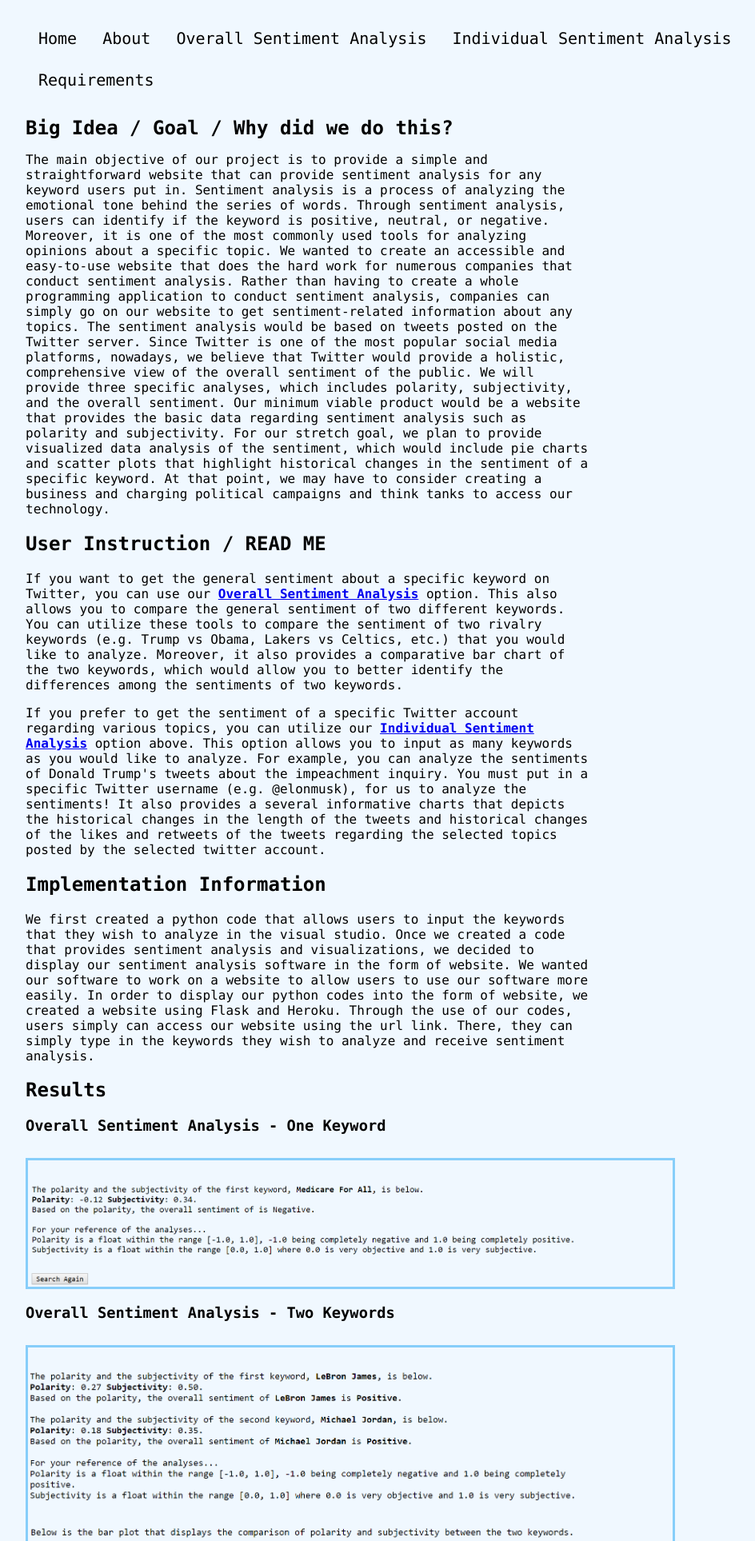
After one commit to azahiri/Project-Arteen-Jenny, a Flask app: page /requirements in a window 1280 px wide. The commit adds this page. Shown: the top 1927 px of the page at 80% size, without its empty margins (104-1048 px from the left). Run offline with Flask 2, Linux system fonts and the light colour scheme.

Commit message:
huge updates - we may be done

```diff
--- a/app.py
+++ b/app.py
@@ -31,7 +31,9 @@ from overall import remove_url, create_dictionary, clean_tweets, get_sentiment,
 image_folder = os.path.join('static', 'images')
 
 app = Flask(__name__)
+app.config['TEMPLATES_AUTO_RELOAD'] = True
 app.config['UPLOAD_FOLDER'] = image_folder
+app.config['SEND_FILE_MAX_AGE_DEFAULT'] = 0
 # app.config['CELERY_BROKER_URL'] = 'redis://localhost:6379/0'
 # app.config['CELERY_RESULT_BACKEND'] = 'redis://localhost:6379/0'
 
@@ -116,7 +118,10 @@ def individual_sentiment_analysis():
     if request.method == "POST":
         input_keywords = request.form["keywords"]
         SCREEN_NAME = request.form['username']
-        KEYWORDS = input_keywords.split(',')
+        KEYWORDS = input_keywords.split(', ')
+        dash = '-'
+        KEYWORDSV2 = dash.join(KEYWORDS)
+        KEYWORDSV3 = KEYWORDSV2.replace(" ", "")
 
         tweets = get_tweets_by_username(screen_name=SCREEN_NAME)
 
@@ -191,15 +196,15 @@ def individual_sentiment_analysis():
         tret = pd.Series(data=data['RTs'].values, index=data['Date'])
 
         tlen.plot(figsize=(16,4), color='r')
-        plt.savefig(f'static/images/{SCREEN_NAME}-Length.png')
+        plt.savefig(f'static/images/{SCREEN_NAME}{KEYWORDSV3}-Length.png')
 
         tfav.plot(figsize=(16,4), label="Likes", legend=True)
         tret.plot(figsize=(16,4), label="Retweets", legend=True)
-        plt.savefig(f'static/images/{SCREEN_NAME}-LikesRT.png')
+        plt.savefig(f'static/images/{SCREEN_NAME}{KEYWORDSV3}-LikesRT.png')
 
         if useful_tweets:
             return render_template(
-                "results.html", KEYWORDS=KEYWORDS, SCREEN_NAME=SCREEN_NAME, total_tweets=total_tweets, rounded_mean=rounded_mean, most_fav=most_fav, most_rt=most_rt, fav_max=fav_max, rt_max=rt_max, most_fav_characters=most_fav_characters, most_rt_characters=most_rt_characters, display_last_10_tweets=display_last_10_tweets.to_html(), rounded_percent_pos_tweets=rounded_percent_pos_tweets, rounded_percent_neu_tweets=rounded_percent_neu_tweets, rounded_percent_neg_tweets=rounded_percent_neg_tweets, TweetLenghtVisualization=f'static/images/{SCREEN_NAME}-Length.png', LikesvsRetweetsVisualization=f'static/images/{SCREEN_NAME}-LikesRT.png'
+                "results.html", KEYWORDS=KEYWORDS, SCREEN_NAME=SCREEN_NAME, total_tweets=total_tweets, rounded_mean=rounded_mean, most_fav=most_fav, most_rt=most_rt, fav_max=fav_max, rt_max=rt_max, most_fav_characters=most_fav_characters, most_rt_characters=most_rt_characters, display_last_10_tweets=display_last_10_tweets.to_html(), rounded_percent_pos_tweets=rounded_percent_pos_tweets, rounded_percent_neu_tweets=rounded_percent_neu_tweets, rounded_percent_neg_tweets=rounded_percent_neg_tweets, TweetLenghtVisualization=f'static/images/{SCREEN_NAME}{KEYWORDSV3}-Length.png', LikesvsRetweetsVisualization=f'static/images/{SCREEN_NAME}{KEYWORDSV3}-LikesRT.png'
             )
         else:
             return render_template("index.html", error=True)
@@ -213,5 +218,23 @@ def home():
 def about():
     return render_template("aboutus.html")
 
-if __name__ == "__main__":
-    app.run(debug=True)
+@app.route("/requirements")
+def requirements():
+    return render_template("requirements.html")
+
+@app.after_request
+def add_header(r):
+    """
+    Add headers to both force latest IE rendering engine or Chrome Frame,
+    and also to cache the rendered page for 10 minutes.
+    """
+    r.headers["Cache-Control"] = "no-cache, no-store, must-revalidate"
+    r.headers["Pragma"] = "no-cache"
+    r.headers["Expires"] = "0"
+    r.headers['X-UA-Compatible'] = 'IE=Edge,chrome=1'
+    r.headers['Cache-Control'] = 'public, max-age=0'
+    return r
+
+if __name__ == '__main__':
+    app.jinja_env.auto_reload = True
+    app.run(debug=True, use_reloader=True, host='0.0.0.0')
--- a/credentials.py
+++ b/credentials.py
@@ -1,14 +1,14 @@
 # Twitter App access keys for @user
 
-# # Consume:
-# CONSUMER_KEY    = 'UWWq3Sfkk89IPHiMIW3geSgXS'
-# CONSUMER_SECRET = '9YcxuR1QoxS81FEEnY7FpA76G98j3q31fhl7MT0i55rFMGmV7W'
+# Consume:
+CONSUMER_KEY    = 'UWWq3Sfkk89IPHiMIW3geSgXS'
+CONSUMER_SECRET = '9YcxuR1QoxS81FEEnY7FpA76G98j3q31fhl7MT0i55rFMGmV7W'
 
-# # Access:
-# ACCESS_TOKEN  = '1041370203563732992-pnt2lwFytx0JBfaC3Mgpr9XlZ60m7F'
-# ACCESS_SECRET = 'D2PqFSBeLzjHelCqMKHvipr5vHcWhkdCJH9S4CWGsQkwS'
+# Access:
+ACCESS_TOKEN  = '1041370203563732992-pnt2lwFytx0JBfaC3Mgpr9XlZ60m7F'
+ACCESS_SECRET = 'D2PqFSBeLzjHelCqMKHvipr5vHcWhkdCJH9S4CWGsQkwS'
 
-CONSUMER_KEY = '90diU5nim8v4cUg0RFsdq6dqa'
-CONSUMER_SECRET = 'laShUmDF7tYMbX9Bk4F4u22FZiTIdzD6P84g7iiCh9rexzmLZD'
-ACCESS_TOKEN = '905501172798296065-WnvOPmPn1URZa2GLsgaeJGd0FvTtki0'
-ACCESS_SECRET = '4b4y3YW8broBjLGwcCVwWSfwHzcbr5dZqLMPE7zhl1Bzt'
+# CONSUMER_KEY = '90diU5nim8v4cUg0RFsdq6dqa'
+# CONSUMER_SECRET = 'laShUmDF7tYMbX9Bk4F4u22FZiTIdzD6P84g7iiCh9rexzmLZD'
+# ACCESS_TOKEN = '905501172798296065-WnvOPmPn1URZa2GLsgaeJGd0FvTtki0'
+# ACCESS_SECRET = '4b4y3YW8broBjLGwcCVwWSfwHzcbr5dZqLMPE7zhl1Bzt'
--- a/templates/aboutus.html
+++ b/templates/aboutus.html
@@ -36,7 +36,7 @@
           <td> <p style="margin-left: 5px; width: 300px; vertical-align: text-top;"> Name: Arteen Zahiri <br><br>
                   School: Babson College <br><br>
                   Year: Class of 2020 <br><br>
-                  Concentration: Information Technologies & Finance <br><br>
+                  Concentration: Information Technology & Finance <br><br>
           </p></td>
 
         </tr>
--- /dev/null
+++ b/templates/requirements.html
@@ -0,0 +1,112 @@
+<html lang="en">
+
+  <head>
+      <meta http-equiv="content-type" content="text/html; charset=utf-8" />
+      <meta name="viewport" content="width=device-width, initial-scale=1.0, maximum-scale=2.0, user-scalable=yes" />
+      <meta name="apple-mobile-web-app-capable" content="yes" />
+      <meta name="apple-mobile-web-app-status-bar-style" content="black" />
+      <meta name="mobile-web-app-capable" content="yes" />
+      <link rel="stylesheet" href="{{ url_for('static',    filename='css/style.css') }}">
+  <title>About Us</title>
+
+	<style>
+	/* Your styles go here */
+	</style>
+
+	<script>
+	/* Your JavaScript goes here */
+	</script>
+  </head>
+
+  <body>
+      {% extends "template.html" %}
+      {% block content %}
+
+<h2 style="margin-bottom: 0px;"> Big Idea / Goal / Why did we do this? </h2>
+
+<p style="width: 70%;">
+  The main objective of our project is to provide a simple and straightforward website
+  that can provide sentiment analysis for any keyword users put in. Sentiment analysis is a process of
+  analyzing the emotional tone behind the series of words. Through sentiment analysis, users can identify
+  if the keyword is positive, neutral, or negative. Moreover, it is one of the most commonly used tools for
+  analyzing opinions about a specific topic. We wanted to create an accessible and easy-to-use website that does
+  the hard work for numerous companies that conduct sentiment analysis. Rather than having to create a whole programming application
+  to conduct sentiment analysis, companies can simply go on our website to get sentiment-related information about any topics.
+
+  The sentiment analysis would be based on tweets posted on the Twitter server.
+  Since Twitter is one of the most popular social media platforms, nowadays,
+  we believe that Twitter would provide a holistic, comprehensive view of the overall sentiment of the public.
+  We will provide three specific analyses, which includes polarity, subjectivity, and the overall sentiment.
+  Our minimum viable product would be a website that provides the basic data regarding sentiment analysis such as polarity and subjectivity.
+  For our stretch goal, we plan to provide visualized data analysis of the sentiment,
+  which would include pie charts and scatter plots that highlight historical changes in the sentiment of a specific keyword.
+  At that point, we may have to consider creating a business and charging political campaigns and think tanks to access our technology.
+
+  </p>
+
+<h2 style="font-family:  monaco, Consolas, 'Lucida Console', monospace;"> User Instruction / READ ME </h2>
+
+<p style="width: 70%;"> If you want to get the general sentiment about a specific keyword on Twitter,
+  you can use our <b><a href="{{ url_for('overall_sentiment_analysis') }}">Overall Sentiment Analysis</a></b> option. This also allows you to
+compare the general sentiment of two different keywords.
+You can utilize these tools to compare the sentiment of two rivalry keywords (e.g. Trump vs Obama, Lakers vs Celtics, etc.)
+that you would like to analyze. Moreover, it also provides a comparative bar chart
+of the two keywords, which would allow you to better identify the differences among
+the sentiments of two keywords.  </p>
+
+<p style="width: 70%"> If you prefer to get the sentiment of a specific Twitter account regarding
+  various topics, you can utilize our <b><a href="{{ url_for('individual_sentiment_analysis') }}">Individual Sentiment Analysis</a></b> option above.
+  This option allows you to input as many keywords as you would like to analyze.
+  For example, you can analyze the sentiments of Donald Trump's tweets about the impeachment inquiry.
+  You must put in a specific Twitter username (e.g. @elonmusk), for us to analyze the
+  sentiments! It also provides a several informative charts that depicts the historical
+  changes in the length of the tweets and historical changes of the likes and retweets of the tweets
+  regarding the selected topics posted by the selected twitter account.
+</p>
+
+<h2 style="font-family:  monaco, Consolas, 'Lucida Console', monospace;"> Implementation Information </h2>
+
+<p style="width: 70%;"> We first created a python code that allows users to input the keywords that they wish to analyze in the
+  visual studio. Once we created a code that provides sentiment analysis and visualizations, we decided to display our sentiment analysis
+  software in the form of website. We wanted our software to work on a website to allow users to use our software more easily.
+  In order to display our python codes into the form of website, we created a website using Flask and Heroku. Through the use of our codes,
+  users simply can access our website using the url link.
+  There, they can simply type in the keywords they wish to analyze and receive sentiment analysis.
+</p>
+
+<h2 style="font-family:  monaco, Consolas, 'Lucida Console', monospace;"> Results </h2>
+
+<h3 style="font-family:  monaco, Consolas, 'Lucida Console', monospace;"> Overall Sentiment Analysis - One Keyword </h3>
+<p style="width: 80%; border: 3px solid lightskyblue; margin-top: 30px;">
+  <img src="/static/images/overall1keyword.PNG" alt="overall1keyword" height="auto" width="85%" style="border: none;">
+  <br>
+</p>
+
+<h3 style="font-family:  monaco, Consolas, 'Lucida Console', monospace;"> Overall Sentiment Analysis - Two Keywords </h3>
+<p style="width: 80%; border: 3px solid lightskyblue; margin-top: 30px;">
+  <img src="/static/images/overall2keyword1.PNG" alt="overall2keyword1" height="auto" width="85%" style="border: none;">
+  <br>
+  <img src="/static/images/overall2keyword2.PNG" alt="overall2keyword2" height="auto" width="85%" style="border: none;">
+  <br>
+</p>
+
+<h3 style="font-family:  monaco, Consolas, 'Lucida Console', monospace;"> Individual Sentiment Analysis </h3>
+<p style="width: 80%; border: 3px solid lightskyblue; margin-top: 30px;">
+  <img src="/static/images/individualresults1.PNG" alt="individualresults1" height="auto" width="100%" style="border: none;">
+  <br>
+  <img src="/static/images/individualresults2.PNG" alt="individualresults2" height="auto" width="100%" style="border: none;">
+  <br>
+  <img src="/static/images/individualresults3.PNG" alt="individualresults3" height="auto" width="100%" style="border: none;">
+  <br>
+  <img src="/static/images/individualresults4.PNG" alt="individualresults4" height="auto" width="100%" style="border: none;">
+</p>
+
+<p style="width: 70%;">
+
+</p>
+
+
+
+  {% endblock %}
+</body>
+</html>
--- a/templates/template.html
+++ b/templates/template.html
@@ -23,6 +23,8 @@
           <a href="{{ url_for('overall_sentiment_analysis') }}" style="font-family:  monaco, Consolas, 'Lucida Console', monospace;" class="dropbtn">Overall Sentiment Analysis</a>
         <li class="dropdown">
             <a href="{{ url_for('individual_sentiment_analysis') }}" style="font-family:  monaco, Consolas, 'Lucida Console', monospace;" class="dropbtn">Individual Sentiment Analysis</a>
+        <li class="dropdown">
+          <a href="{{ url_for('requirements') }}" style="font-family:  monaco, Consolas, 'Lucida Console', monospace;" class="dropbtn">Requirements</a>
         </header>
 
         {% block content %}
```
Also changed, not shown: static/images/individualresults1.PNG, static/images/individualresults2.PNG, static/images/individualresults3.PNG, static/images/individualresults4.PNG, static/images/overall1keyword.PNG (added), static/images/overall2keyword1.PNG (added), static/images/overall2keyword2.PNG (added), 6 other files.
